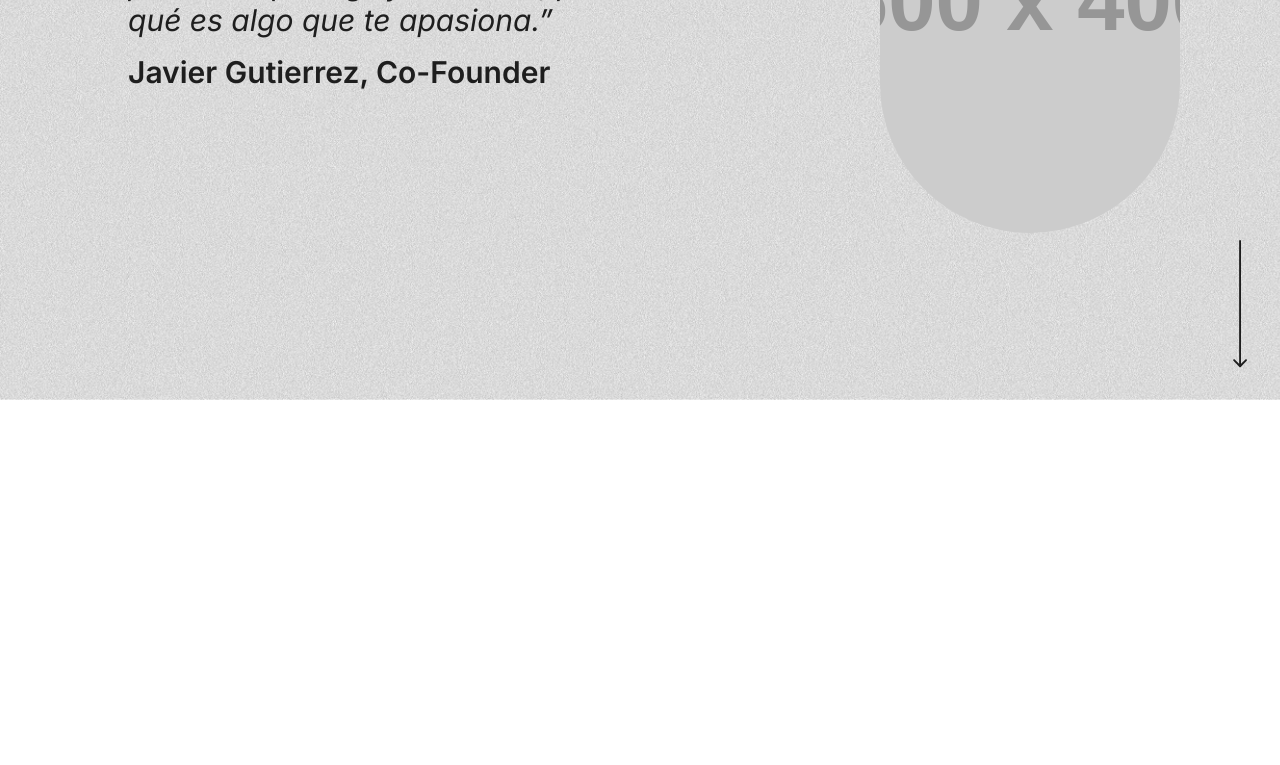
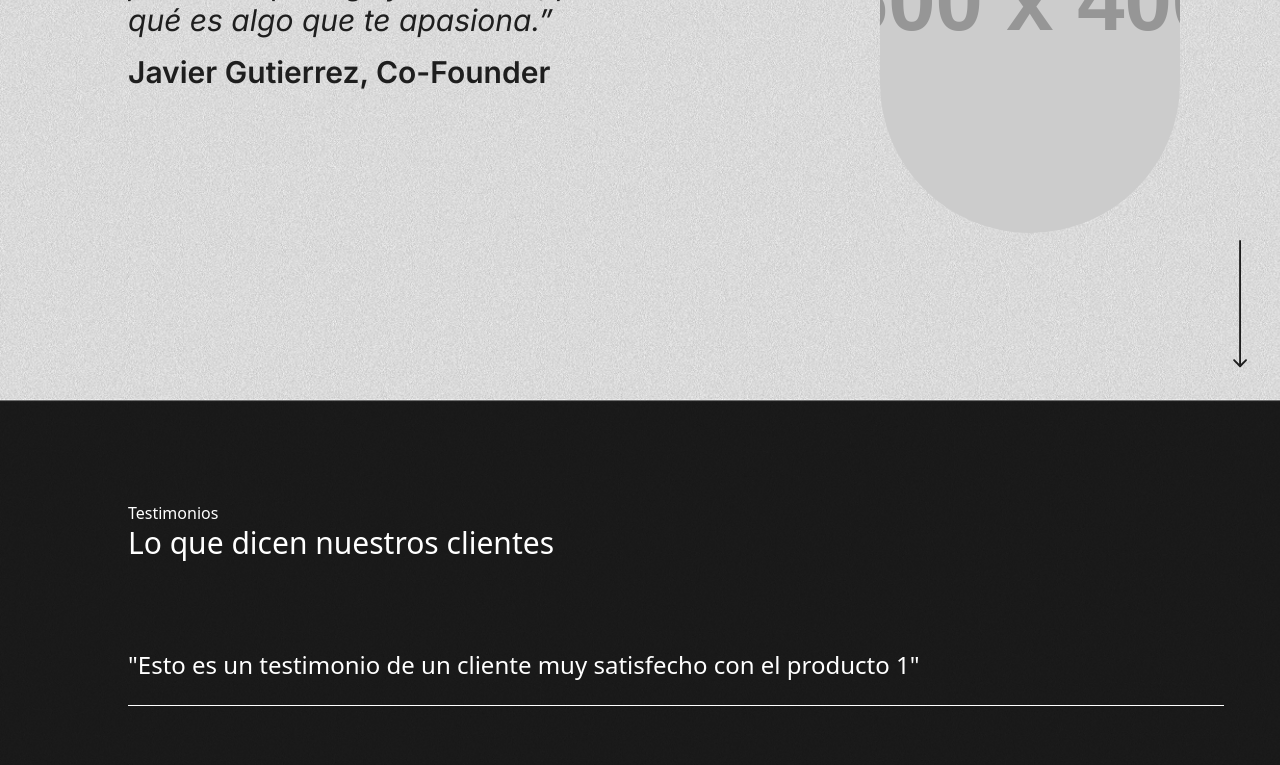
Before and after one commit to LPocay/titanio-svelte, a SvelteKit app: page /history in a window 1280 px wide. Shown: the part 2000-2765 px from the top of the page. Before the commit the page ends 2400 px from the top, so only its background shows below. Built offline with nearby package versions, Linux system fonts and the light colour scheme; a web font is replaced by a local one.

Commit message:
Adds full testimonials section

```diff
--- a/src/lib/Nav.svelte
+++ b/src/lib/Nav.svelte
@@ -18,8 +18,10 @@
 	}
 </script>
 
-<nav class="absolute flex w-full justify-between p-8 font-inter text-white md:p-14">
-	<img src="/img/logo.svg" alt="" />
+<nav class="absolute z-10 flex w-full justify-between p-8 font-inter text-white md:p-14">
+	<a href="/">
+		<img src="/img/logo.svg" alt="" />
+	</a>
 	<ul class="grid grid-cols-3 gap-72 text-xl max-sm:hidden">
 		<li>
 			<a class={page.url.pathname === '/product' ? 'underline' : ''} href="/product">Producto</a>
--- a/src/lib/Testimonials.svelte
+++ b/src/lib/Testimonials.svelte
@@ -11,7 +11,7 @@
 			<h1 class="text-xs md:text-[16px]">Testimonios</h1>
 			<p class="text-2xl md:text-3xl">Lo que dicen nuestros clientes</p>
 		</div>
-		<LinkButton href="">Ver todos</LinkButton>
+		<LinkButton href="/history#tesimonials">Ver todos</LinkButton>
 	</div>
 	<div class="flex w-full flex-col items-center justify-center px-8 md:max-w-[42vw]">
 		<ul class="w-full">
--- /dev/null
+++ b/src/lib/history/TesimonialsFull.svelte
@@ -0,0 +1,51 @@
+<script>
+	import { browser } from '$app/environment';
+	import { page } from '$app/state';
+	import { onMount } from 'svelte';
+	import ScrollArrow from '../ScrollArrow.svelte';
+
+	if (browser) {
+		onMount(() => {
+			const hash = page.url.hash;
+			if (hash) {
+				const el = document.querySelector(hash);
+				if (el) {
+					setTimeout(() => {
+						el.scrollIntoView({ behavior: 'smooth' });
+					}, 200);
+				}
+			}
+		});
+	}
+</script>
+
+<section
+	class="relative flex h-screen w-full flex-col items-center justify-center bg-[url(/img/product-bg.png)] bg-cover text-white md:bg-[url(/img/product-big-bg.png)] md:pr-14 md:pl-32"
+	id="tesimonials"
+>
+	<div class="mb-12 flex w-full flex-col items-start justify-center px-8 md:px-0">
+		<div class="mb-4">
+			<h1 class="text-xs md:text-[16px]">Testimonios</h1>
+			<p class="text-2xl md:text-3xl">Lo que dicen nuestros clientes</p>
+		</div>
+	</div>
+	<div class="flex w-full flex-col items-center justify-center px-8 md:px-0">
+		<ul class="flex w-full flex-col gap-8">
+			<li class="border-b-solid overflow-hidden border-b border-b-white py-6 md:text-2xl">
+				<p class="">"Esto es un testimonio de un cliente muy satisfecho con el producto 1"</p>
+			</li>
+			<li class="border-b-solid overflow-hidden border-b border-b-white py-6 text-xl md:text-4xl">
+				<p class="">"Esto es un testimonio de un cliente muy satisfecho con el producto 1"</p>
+			</li>
+			<li class="border-b-solid overflow-hidden border-b border-b-white py-6 text-2xl md:text-3xl">
+				<p class="">"Esto es un testimonio de un cliente muy satisfecho con el producto 1"</p>
+			</li>
+			<li class="border-b-solid overflow-hidden border-b border-b-white py-6 md:text-2xl">
+				<p class="">"Esto es un testimonio de un cliente muy satisfecho con el producto 1"</p>
+			</li>
+		</ul>
+	</div>
+	<div class="max-sm:hidden">
+		<ScrollArrow position="left" />
+	</div>
+</section>
--- a/src/routes/history/+page.svelte
+++ b/src/routes/history/+page.svelte
@@ -2,6 +2,7 @@
 	import HistoryFull from "$lib/history/HistoryFull.svelte";
 	import HistoryIntro from "$lib/history/HistoryIntro.svelte";
 	import Quote from "$lib/history/Quote.svelte";
+	import TesimonialsFull from "$lib/history/TesimonialsFull.svelte";
 
 </script>
 
@@ -9,4 +10,5 @@
   <HistoryIntro />
   <HistoryFull />
   <Quote />
+  <TesimonialsFull />
 </main>
```
